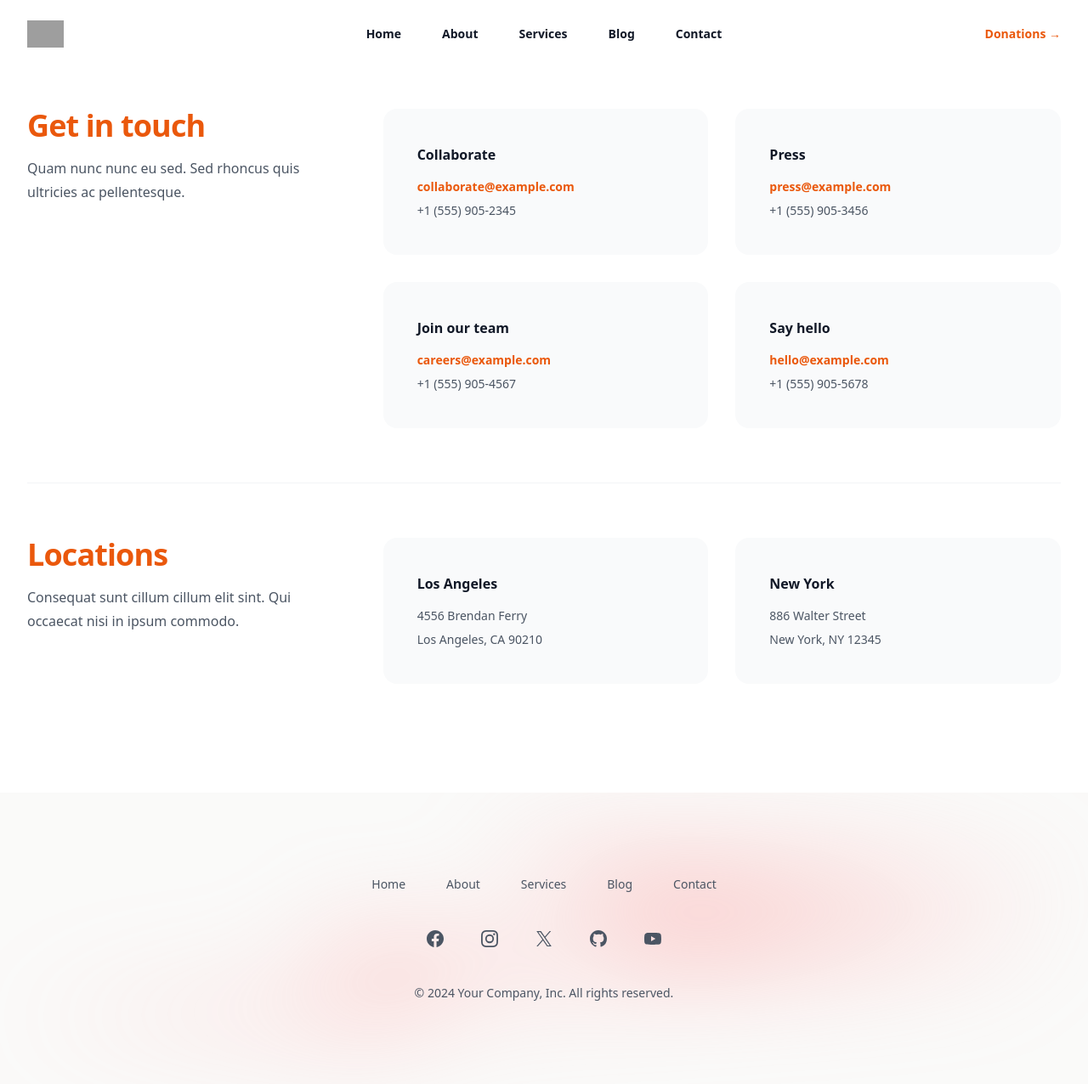
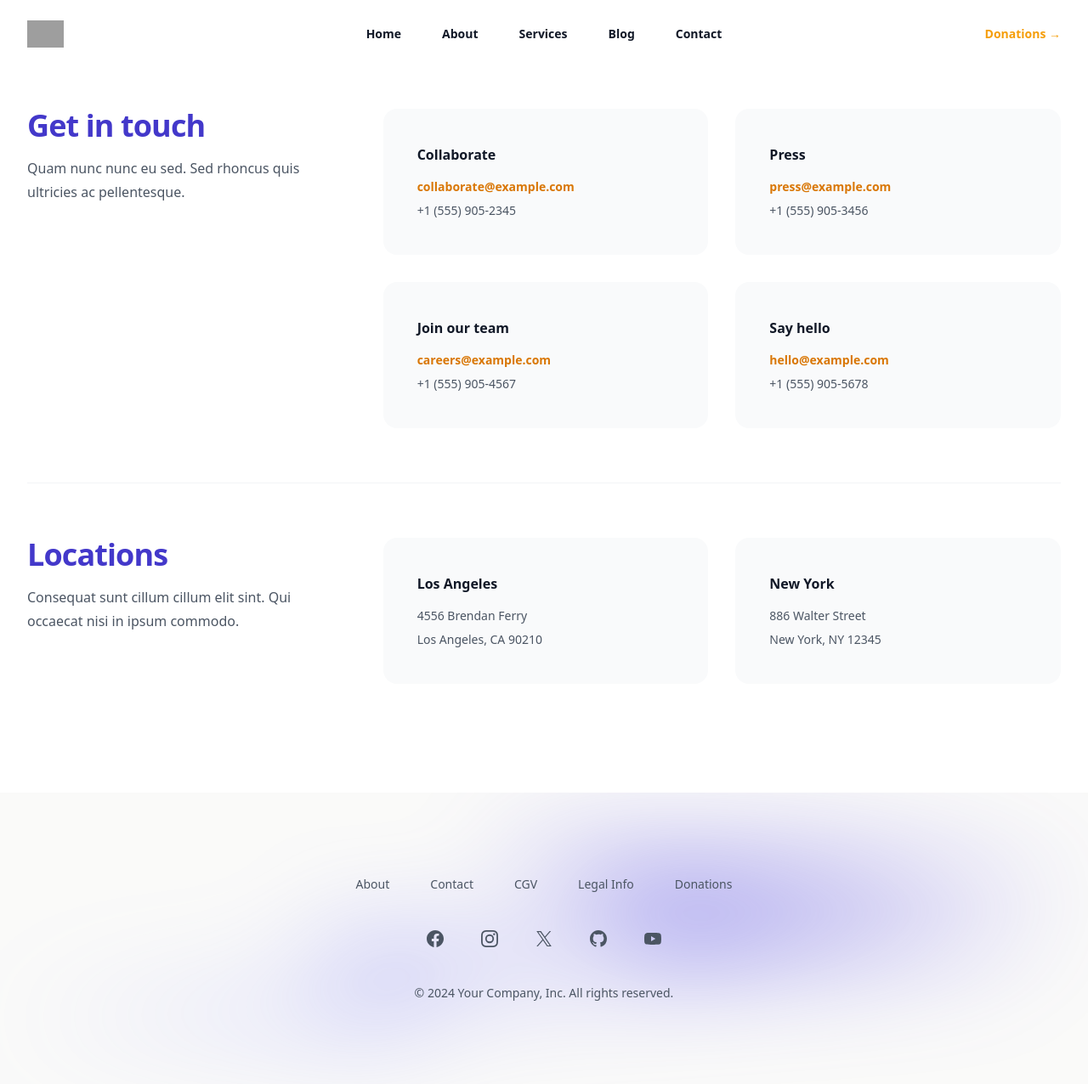
Before and after one commit to MarineCrou/sunny-template-1, a React (Create React App) app: page /contact in a window 1280 px wide. Shown: the whole page at 85% size. Built offline with nearby package versions, Linux system fonts and the light colour scheme; grey boxes are pictures that could not be loaded.

Commit message:
edited the design slightly of the entire website - especially the home page

```diff
--- a/src/Components/Blog.js
+++ b/src/Components/Blog.js
@@ -59,7 +59,7 @@ export default function Blog() {
                     </a>
                   </div>
                   <div className="group relative max-w-xl">
-                    <h3 className="mt-3 text-lg/6 font-semibold text-gray-900 group-hover:text-gray-600">
+                    <h3 className="mt-3 text-lg/6 font-semibold text-amber-600 group-hover:text-amber-700">
                       <a href={post.href}>
                         <span className="absolute inset-0" />
                         {post.title}
--- a/src/Components/Contact.js
+++ b/src/Components/Contact.js
@@ -5,7 +5,7 @@ export default function Contact() {
         <div className="mx-auto max-w-2xl divide-y divide-gray-100 lg:mx-0 lg:max-w-none">
           <div className="grid grid-cols-1 gap-10 py-16 lg:grid-cols-3">
             <div>
-              <h2 className="text-pretty text-4xl font-semibold tracking-tight text-orange-600">
+              <h2 className="text-pretty text-4xl font-semibold tracking-tight text-indigo-700">
                 Get in touch
               </h2>
               <p className="mt-4 text-base/7 text-gray-600">
@@ -24,7 +24,7 @@ export default function Contact() {
                     <dd>
                       <a
                         href="mailto:collaborate@example.com"
-                        className="font-semibold text-orange-600"
+                        className="font-semibold text-amber-600"
                       >
                         collaborate@example.com
                       </a>
@@ -46,7 +46,7 @@ export default function Contact() {
                     <dd>
                       <a
                         href="mailto:press@example.com"
-                        className="font-semibold text-orange-600"
+                        className="font-semibold text-amber-600"
                       >
                         press@example.com
                       </a>
@@ -68,7 +68,7 @@ export default function Contact() {
                     <dd>
                       <a
                         href="mailto:careers@example.com"
-                        className="font-semibold text-orange-600"
+                        className="font-semibold text-amber-600"
                       >
                         careers@example.com
                       </a>
@@ -90,7 +90,7 @@ export default function Contact() {
                     <dd>
                       <a
                         href="mailto:hello@example.com"
-                        className="font-semibold text-orange-600"
+                        className="font-semibold text-amber-600"
                       >
                         hello@example.com
                       </a>
@@ -106,7 +106,7 @@ export default function Contact() {
           </div>
           <div className="grid grid-cols-1 gap-10 py-16 lg:grid-cols-3">
             <div>
-              <h2 className="text-pretty text-4xl font-semibold tracking-tight text-orange-600">
+              <h2 className="text-pretty text-4xl font-semibold tracking-tight text-indigo-700">
                 Locations
               </h2>
               <p className="mt-4 text-base/7 text-gray-600">
--- a/src/Components/Footer.js
+++ b/src/Components/Footer.js
@@ -1,10 +1,10 @@
 const navigation = {
   main: [
-    { name: "Home", href: "/" },
     { name: "About", href: "/about" },
-    { name: "Services", href: "/services" },
-    { name: "Blog", href: "/blog" },
     { name: "Contact", href: "/contact" },
+    { name: "CGV", href: "/CGV" },
+    { name: "Legal Info", href: "/infos-legales" },
+    { name: "Donations", href: "/donations" },
   ],
   social: [
     {
@@ -85,7 +85,7 @@ export default function Footer() {
               clipPath:
                 "polygon(63.1% 29.5%, 100% 17.1%, 76.6% 3%, 48.4% 0%, 44.6% 4.7%, 54.5% 25.3%, 59.8% 49%, 55.2% 57.8%, 44.4% 57.2%, 27.8% 47.9%, 35.1% 81.5%, 0% 97.7%, 39.2% 100%, 35.2% 81.4%, 97.2% 52.8%, 63.1% 29.5%)",
             }}
-            className="w-full h-[200px] bg-gradient-to-tr from-[#ff8080] to-[#f8acac]"
+            className="w-full h-[200px] bg-gradient-to-tr from-[#7C86FF] to-[#432DD7]"
           />
         </div>
       </div>
@@ -101,7 +101,7 @@ export default function Footer() {
               <a
                 key={item.name}
                 href={item.href}
-                className="text-gray-600 hover:text-orange-600"
+                className="text-gray-600 hover:text-amber-500"
               >
                 {item.name}
               </a>
@@ -112,7 +112,7 @@ export default function Footer() {
               <a
                 key={item.name}
                 href={item.href}
-                className="text-gray-600 hover:text-orange-600"
+                className="text-gray-600 hover:text-amber-500"
               >
                 <span className="sr-only">{item.name}</span>
                 <item.icon aria-hidden="true" className="size-6" />
--- a/src/Components/HomePage/BlogSection.js
+++ b/src/Components/HomePage/BlogSection.js
@@ -98,7 +98,7 @@ export default function BlogSection() {
                   </a>
                 </div>
                 <div className="group relative">
-                  <h3 className="mt-3 text-lg/6 font-semibold text-gray-900 group-hover:text-gray-600">
+                  <h3 className="mt-3 text-lg/6 font-semibold text-amber-600 group-hover:text-amber-700">
                     <a href={post.href}>
                       <span className="absolute inset-0" />
                       {post.title}
--- a/src/Components/HomePage/Faq.js
+++ b/src/Components/HomePage/Faq.js
@@ -43,7 +43,7 @@ export default function Faq() {
     <div className="bg-stone-50">
       <div className="mx-auto max-w-7xl px-6 py-24 sm:py-32 lg:px-8 lg:py-40">
         <div className="mx-auto max-w-4xl">
-          <h2 className="text-4xl font-semibold tracking-tight text-orange-600 sm:text-5xl">
+          <h2 className="text-4xl font-semibold tracking-tight text-amber-600 sm:text-5xl">
             Frequently asked questions
           </h2>
           <dl className="mt-16 divide-y divide-gray-900/10">
--- a/src/Components/HomePage/HeroSection.js
+++ b/src/Components/HomePage/HeroSection.js
@@ -41,7 +41,7 @@ export default function HeroSection() {
                 clipPath:
                   "polygon(63.1% 29.5%, 100% 17.1%, 76.6% 3%, 48.4% 0%, 44.6% 4.7%, 54.5% 25.3%, 59.8% 49%, 55.2% 57.8%, 44.4% 57.2%, 27.8% 47.9%, 35.1% 81.5%, 0% 97.7%, 39.2% 100%, 35.2% 81.4%, 97.2% 52.8%, 63.1% 29.5%)",
               }}
-              className="aspect-[801/1036] w-[50.0625rem] bg-gradient-to-tr from-[#ff8080] to-[#f8acac] opacity-40"
+              className="aspect-[801/1036] w-[50.0625rem] bg-gradient-to-tr from-[#8d97fc] to-[#432DD7] opacity-40"
             />
           </div>
           <div className="overflow-hidden">
@@ -60,13 +60,13 @@ export default function HeroSection() {
                   <div className="mt-10 flex items-center gap-x-6">
                     <a
                       href="/"
-                      className="rounded-md bg-orange-600 px-3.5 py-2.5 text-sm font-semibold text-white shadow-sm hover:bg-orange-500 focus-visible:outline focus-visible:outline-2 focus-visible:outline-offset-2 focus-visible:outline-orange-600"
+                      className="rounded-md bg-amber-600 px-3.5 py-2.5 text-sm font-semibold text-white shadow-sm hover:bg-amber-500 focus-visible:outline focus-visible:outline-2 focus-visible:outline-offset-2 focus-visible:outline-amber-600"
                     >
                       Get started
                     </a>
                     <a
                       href="/"
-                      className="text-sm/6 font-semibold text-orange-600"
+                      className="text-sm/6 font-semibold text-amber-600"
                     >
                       Make a Donation <span aria-hidden="true">→</span>
                     </a>
--- a/src/Components/HomePage/Services.js
+++ b/src/Components/HomePage/Services.js
@@ -49,7 +49,7 @@ export default function Services() {
                 <dt className="flex items-center gap-x-3 text-base/7 font-semibold text-gray-900">
                   <feature.icon
                     aria-hidden="true"
-                    className="size-5 flex-none text-orange-600"
+                    className="size-5 flex-none text-amber-600"
                   />
                   {feature.name}
                 </dt>
@@ -58,7 +58,7 @@ export default function Services() {
                   <p className="mt-6">
                     <a
                       href={feature.href}
-                      className="text-sm/6 font-semibold text-orange-600"
+                      className="text-sm/6 font-semibold text-amber-600"
                     >
                       Learn more <span aria-hidden="true">→</span>
                     </a>
--- a/src/Components/NavBar.js
+++ b/src/Components/NavBar.js
@@ -26,7 +26,7 @@ export default function NavBar() {
               <span className="sr-only">Your Company</span>
               <img
                 alt=""
-                src="https://tailwindui.com/plus-assets/img/logos/mark.svg?color=orange&shade=600"
+                src="https://tailwindui.com/plus-assets/img/logos/mark.svg?color=amber&shade=500"
                 className="h-8 w-auto"
               />
             </Link>
@@ -53,7 +53,7 @@ export default function NavBar() {
             ))}
           </div>
           <div className="hidden lg:flex lg:flex-1 lg:justify-end">
-            <Link to="/" className="text-sm/6 font-semibold text-orange-600">
+            <Link to="/" className="text-sm/6 font-semibold text-amber-500">
               Donations <span aria-hidden="true">&rarr;</span>
             </Link>
           </div>
@@ -70,7 +70,7 @@ export default function NavBar() {
                 <span className="sr-only">Your Company</span>
                 <img
                   alt=""
-                  src="https://tailwindui.com/plus-assets/img/logos/mark.svg?color=orange&shade=600"
+                  src="https://tailwindui.com/plus-assets/img/logos/mark.svg?color=amber&shade=500"
                   className="h-8 w-auto"
                 />
               </Link>
```
Also changed, not shown: src/Components/About.js (+4 -4 lines), src/Components/HomePage/CtaBanner.js (+27 -6 lines).
